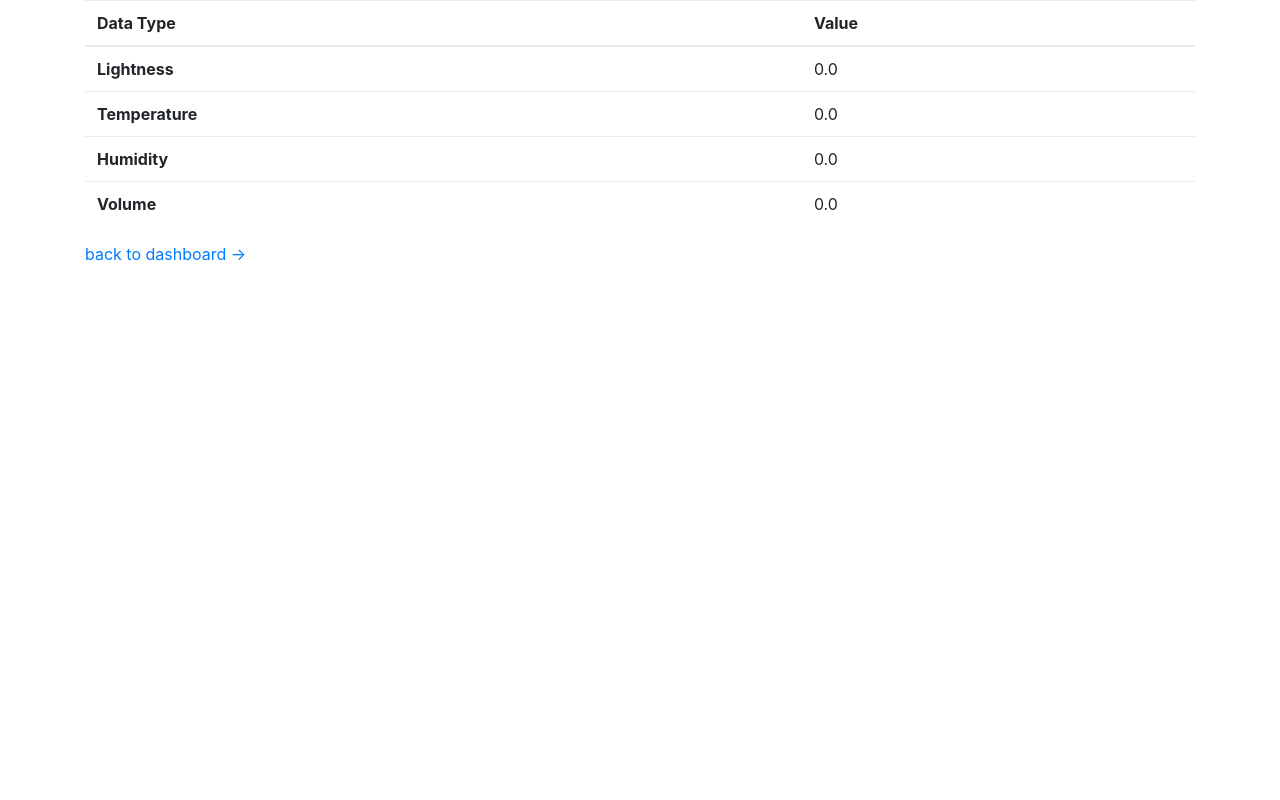
After one commit to dimension4TW/Duckie-Servent, a Flask app: page /display in a window 1280 px wide. The commit adds this page. Run offline with Flask 2, Linux system fonts and the light colour scheme; some libraries are stand-ins or nearby versions.

Commit message:
add display and update dashborad

```diff
--- a/app.py
+++ b/app.py
@@ -4,27 +4,48 @@ app = Flask(__name__)
 
 global state
 state = "VEVLET"
+location = "Leave Home"
+environment = {
+    "lightness": 0.0,
+    "temperature":0.0,
+    "humidity":0.0,
+    "volume":0.0
+}
 
 @app.route('/')
 def dashboard():
     global state
-    return render_template('dashboard.html', state=state)
+    return render_template('dashboard.html', state=state, location=location)
 
-@app.route('/send_data', methods=['POST'])
+@app.route('/sendData', methods=['POST'])
 def send_data():
     if request.method == 'POST':
         data = request.form['test']
         print(data)
         return data
 
-@app.route('/get_location', methods=['GET'])
-def get_locatoin():
+@app.route('/getState', methods=['GET'])
+def getLocatoin():
     print(state)
     return state
 
-@app.route('/change_state', methods=['POST'])
-def change_state():
+@app.route('/changeState', methods=['POST'])
+def changeState():
     global state
     state = request.form['state']
     print(state)
     return state
+
+@app.route('/changeLocation', methods=['POST'])
+def changeLocation():
+    global location
+    location = request.form['location']
+    state = "VELVET"
+    print(location)
+    return render_template('dashboard.html', state=state, location=location)
+
+@app.route('/display', methods=['GET'])
+def getData():
+    global environment
+    print(environment)
+    return render_template('display.html', environment = environment)
--- /dev/null
+++ b/templates/display.html
@@ -0,0 +1,40 @@
+
+<link rel="stylesheet" href="https://maxcdn.bootstrapcdn.com/bootstrap/4.0.0-beta.2/css/bootstrap.min.css" integrity="sha384-PsH8R72JQ3SOdhVi3uxftmaW6Vc51MKb0q5P2rRUpPvrszuE4W1povHYgTpBfshb" crossorigin="anonymous">
+<link rel="stylesheet" href="https://cdnjs.cloudflare.com/ajax/libs/bootstrap-slider/10.0.0/css/bootstrap-slider.min.css">
+
+{% block content%}
+<html lang="en">
+<div class="container">
+<body>
+    <table class="table">
+    <thead>
+      <tr>
+        <th scope="col">Data Type</th>
+        <th scope="col">Value</th>
+      </tr>
+    </thead>
+    <tbody>
+      <tr>
+        <th scope="row">Lightness</th>
+        <td>{{environment.lightness}}</td>
+      </tr>
+      <tr>
+        <th scope="row">Temperature</th>
+        <td>{{environment.temperature}}</td>
+      </tr>
+      <tr>
+        <th scope="row">Humidity</th>
+        <td>{{environment.humidity}}</td>
+      </tr>
+      <tr>
+        <th scope="row">Volume</th>
+        <td>{{environment.volume}}</td>
+      </tr>
+    </tbody>
+  </table>
+  <a href="/"> back to dashboard -></a>
+
+</div>
+</body>
+</html>
+{% endblock %}
```
Also changed, not shown: templates/dashboard.html (+19 -4 lines).
